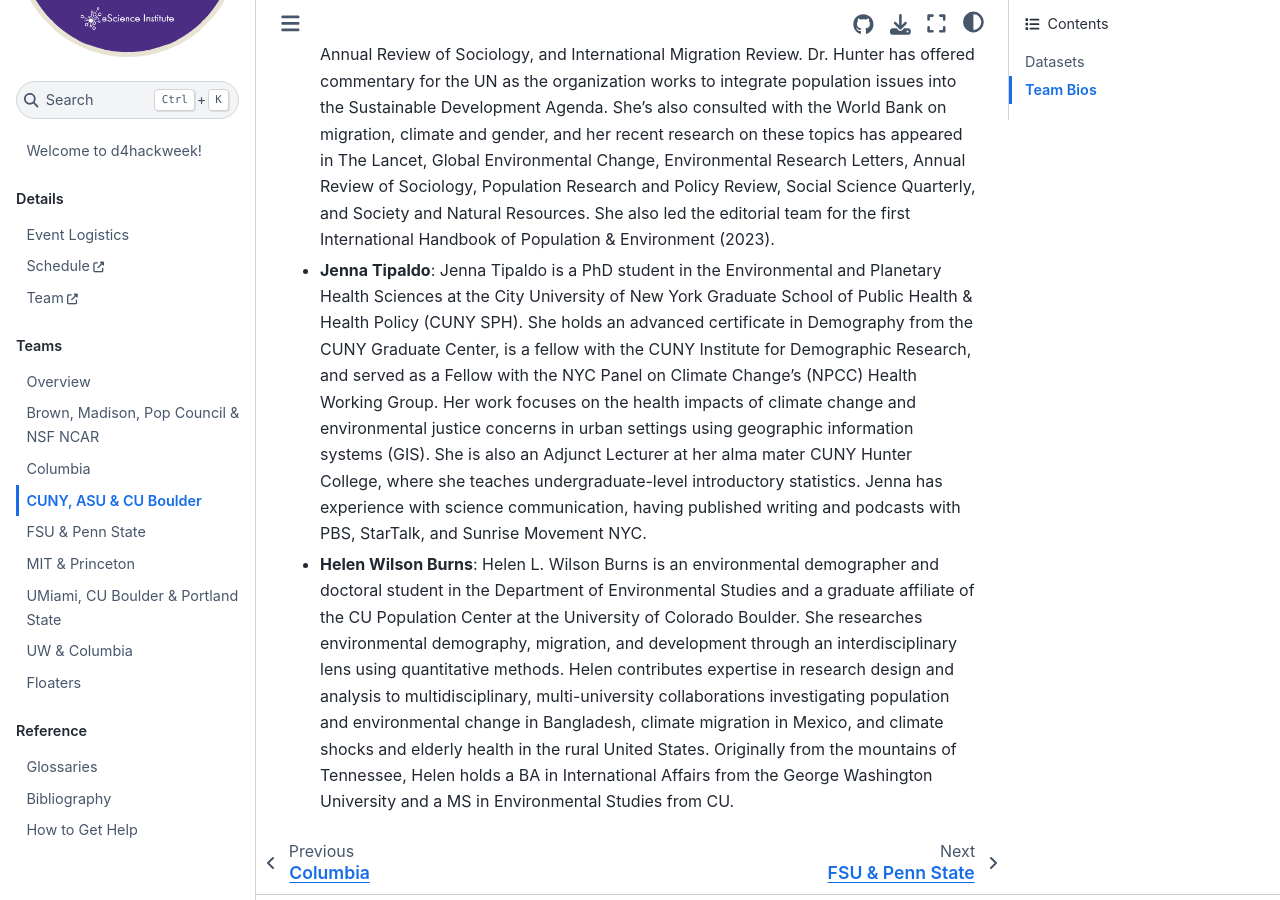
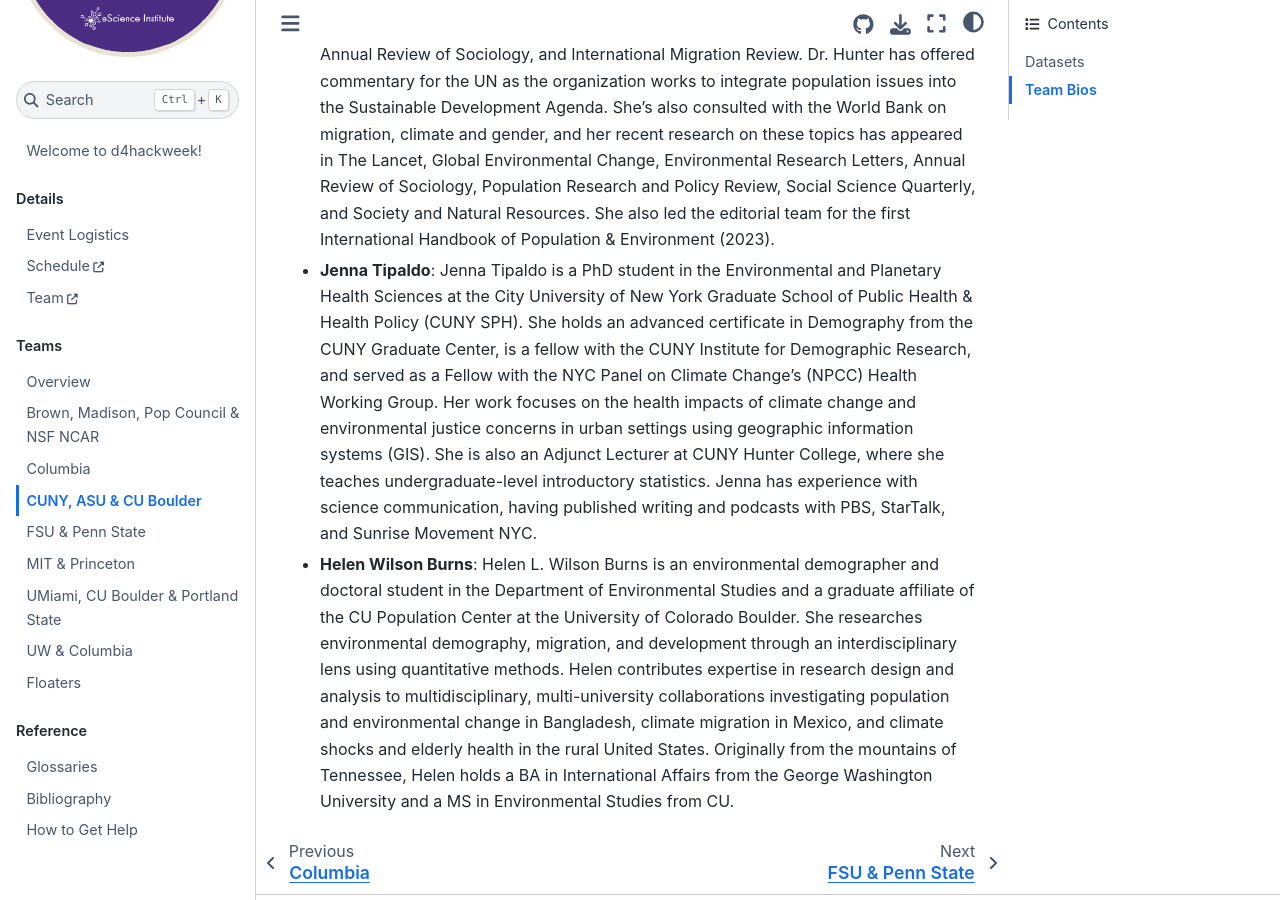
Before and after one commit to d4hackweek/d4book, a Jupyter Book: the page built from book/teams/03.md, in a window 1280 px wide and 900 px high, scrolled down 1928 px. Built offline with Jupyter Book 1.0.4 settings and Sphinx 7.4.7 and the Sphinx Book theme 1.1.4, drawn with Linux system fonts in a browser that asks for light colours; pages that are not in the unit, such as notebooks, are missing from menus.

Commit message:
fix spelling errors

```diff
--- a/book/teams/03.md
+++ b/book/teams/03.md
@@ -22,5 +22,5 @@
 - **Dylan Connor**: Dylan Connor is an associate professor at the School of Geographical Sciences and Urban Planning at ASU and core faculty at the Spatial Analysis Research Center (SPARC). As a computational social scientist and geographer, Dr. Connor studies how places shape human development, social inequality, and the transmission of advantages and disadvantages over extended historical periods. He specializes in causal inference and historical and spatial data infrastructure. In addition to his methodological contributions, he has published extensively on topics including the changing geography of the American Dream and spatial wealth inequality, the rural social mobility advantage, and on the economic history of Irish and Jewish immigration. His work has been funded by the National Science Foundation and the National Institute of Health, and discussed in popular outlets including Brookings, Business Insider, RTE, Marginal Revolution, and on prime-time radio.
 - **Melanie Gall**: Melanie Gall is an assistant professor in the School of Public Affairs where she co-directs the Center for Emergency Management and Homeland Security and manages the Spatial Hazard Events and Losses Database for the United States (SHELDUS). She is a trained hazards geographer studying the interaction between natural hazards and society. Her expertise lies in risk metrics (e.g., disaster losses, indices, risk assessments), hazard mitigation and climate change adaptation planning as well as environmental modeling. She is a certified floodplain manager and holds a doctorate from the University of South Carolina (Geography), a master's degree from the University of Salzburg in Austria (Geography/GIS), and a bachelor's degree from the University of Heidelberg in Germany (Geography).
 - **Lori Hunter**: Dr. Lori Hunter is Director of the Institute of Behavioral Science at the University of Colorado Boulder as well as Professor of Sociology. Dr. Hunter’s primary area of research is migration as related to environmental context. She examines these connections in rural South Africa and Mexico and has published findings and reviews in a wide variety of academic outlets such as Population and Development Review, the Annual Review of Sociology, and International Migration Review. Dr. Hunter has offered commentary for the UN as the organization works to integrate population issues into the Sustainable Development Agenda.  She’s also consulted with the World Bank on migration, climate and gender, and her recent research on these topics has appeared in The Lancet, Global Environmental Change, Environmental Research Letters, Annual Review of Sociology, Population Research and Policy Review, Social Science Quarterly, and Society and Natural Resources. She also led the editorial team for the first International Handbook of Population & Environment (2023).
-- **Jenna Tipaldo**: Jenna Tipaldo is a PhD student in the Environmental and Planetary Health Sciences at the City University of New York Graduate School of Public Health & Health Policy (CUNY SPH). She holds an advanced certificate in Demography from the CUNY Graduate Center, is a fellow with the CUNY Institute for Demographic Research, and served as a Fellow with the NYC Panel on Climate Change's (NPCC) Health Working Group. Her work focuses on the health impacts of climate change and environmental justice concerns in urban settings using geographic information systems (GIS). She is also an Adjunct Lecturer at her alma mater CUNY Hunter College, where she teaches undergraduate-level introductory statistics. Jenna has experience with science communication, having published writing and podcasts with PBS, StarTalk, and Sunrise Movement NYC.
+- **Jenna Tipaldo**: Jenna Tipaldo is a PhD student in the Environmental and Planetary Health Sciences at the City University of New York Graduate School of Public Health & Health Policy (CUNY SPH). She holds an advanced certificate in Demography from the CUNY Graduate Center, is a fellow with the CUNY Institute for Demographic Research, and served as a Fellow with the NYC Panel on Climate Change's (NPCC) Health Working Group. Her work focuses on the health impacts of climate change and environmental justice concerns in urban settings using geographic information systems (GIS). She is also an Adjunct Lecturer at CUNY Hunter College, where she teaches undergraduate-level introductory statistics. Jenna has experience with science communication, having published writing and podcasts with PBS, StarTalk, and Sunrise Movement NYC.
 - **Helen Wilson Burns**: Helen L. Wilson Burns is an environmental demographer and doctoral student in the Department of Environmental Studies and a graduate affiliate of the CU Population Center at the University of Colorado Boulder. She researches environmental demography, migration, and development through an interdisciplinary lens using quantitative methods. Helen contributes expertise in research design and analysis to multidisciplinary, multi-university collaborations investigating population and environmental change in Bangladesh, climate migration in Mexico, and climate shocks and elderly health in the rural United States. Originally from the mountains of Tennessee, Helen holds a BA in International Affairs from the George Washington University and a MS in Environmental Studies from CU.
```
Also changed, not shown: CODE_OF_CONDUCT.md (+1 -1 lines).
